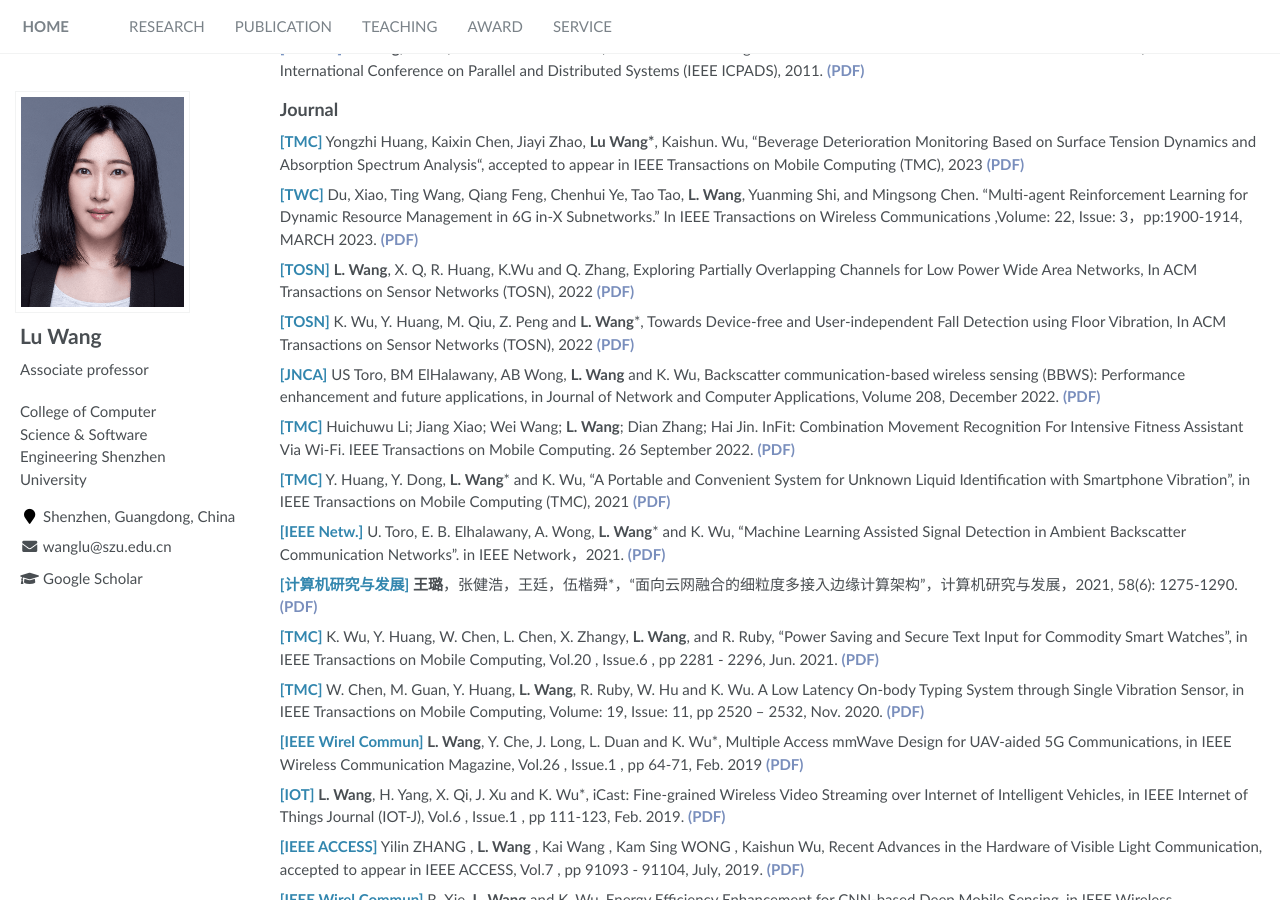
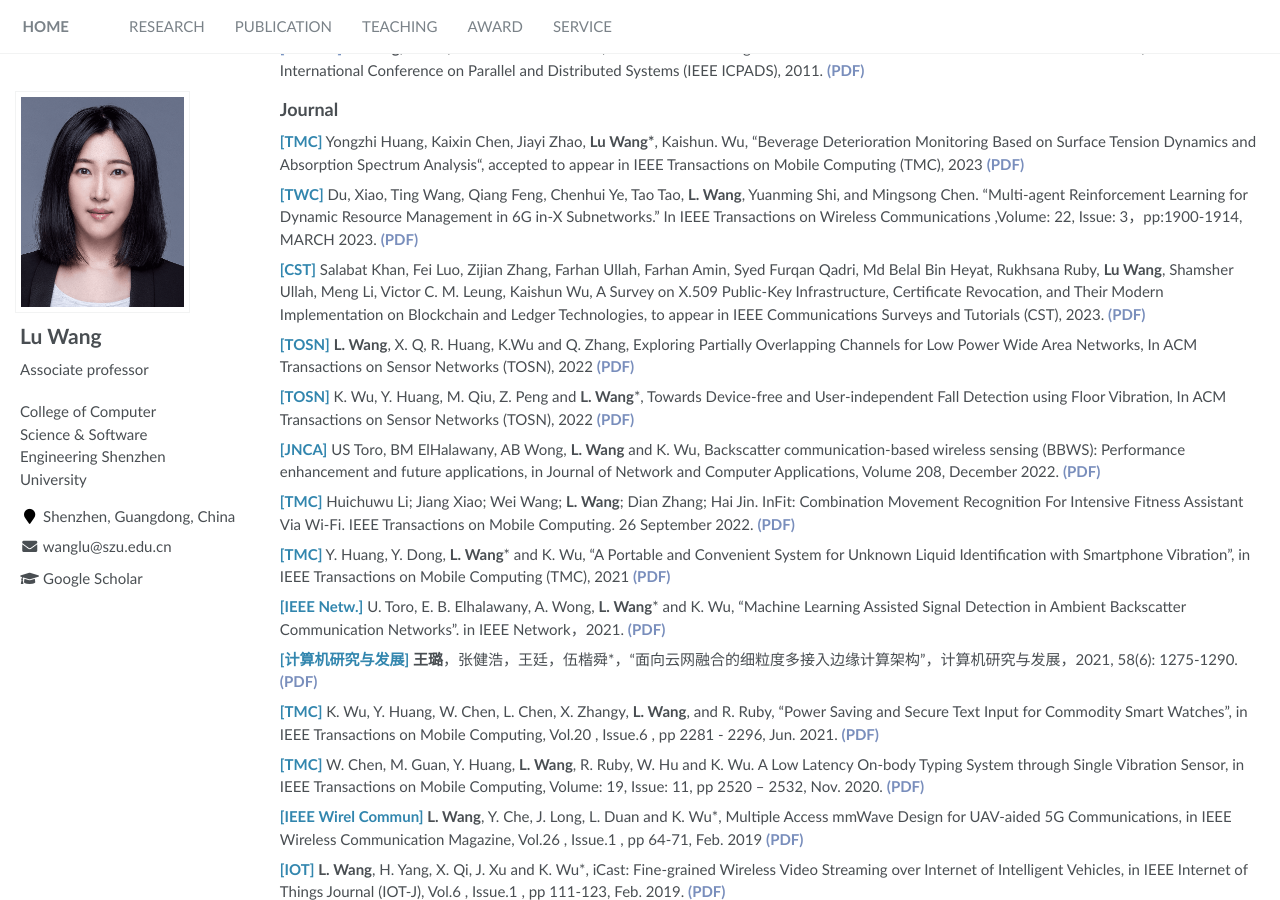
Before and after one commit to luwang-szu/luwang-szu.github.io, a Jekyll site: the page built from _pages/about.md, in a window 1280 px wide and 900 px high, scrolled down 3009 px. Built offline with Jekyll 4.4.1, drawn with Linux system fonts in a browser that asks for light colours.

Commit message:
Update about.md

```diff
--- a/_pages/about.md
+++ b/_pages/about.md
@@ -127,6 +127,8 @@
 <strong> <font color="#3286AE">[TMC]</font></strong> Yongzhi Huang, Kaixin Chen, Jiayi Zhao, **Lu Wang\***, Kaishun. Wu, “Beverage Deterioration Monitoring Based on Surface Tension Dynamics and Absorption Spectrum Analysis“, accepted to appear in IEEE Transactions on Mobile Computing (TMC), 2023 [(PDF)](../paper/Beverage_Deterioration_Monitoring_Based_on_Surface_Tension_Dynamics_and_Absorption_Spectrum_Analysis.pdf)
 
 <strong> <font color="#3286AE">[TWC]</font></strong> Du, Xiao, Ting Wang, Qiang Feng, Chenhui Ye, Tao Tao, __L. Wang__, Yuanming Shi, and Mingsong Chen. "Multi-agent Reinforcement Learning for Dynamic Resource Management in 6G in-X Subnetworks." In IEEE Transactions on Wireless Communications ,Volume: 22, Issue: 3，pp:1900-1914, MARCH 2023. [(PDF)](../paper/Multi-Agent_Reinforcement_Learning_for_Dynamic_Resource_Management_in_6G_in-X_Subnetworks.pdf)
+
+<strong> <font color="#3286AE">[CST]</font></strong> Salabat Khan, Fei Luo, Zijian Zhang, Farhan Ullah, Farhan Amin, Syed Furqan Qadri, Md Belal Bin Heyat, Rukhsana Ruby, **Lu Wang**, Shamsher Ullah, Meng Li, Victor C. M. Leung, Kaishun Wu, A Survey on X.509 Public-Key Infrastructure, Certificate Revocation, and Their Modern Implementation on Blockchain and Ledger Technologies, to appear in IEEE Communications Surveys and Tutorials (CST), 2023. [(PDF)](../paper/A_Survey_on_X.509_Public-Key_Infrastructure_Certificate_Revocation_and_Their_Modern_Implementation_on_Blockchain_and_Ledger_Technologies.pdf)
 
 <strong> <font color="#3286AE">[TOSN]</font></strong> __L. Wang__, X. Q, R. Huang, K.Wu and Q. Zhang, Exploring Partially Overlapping Channels for Low Power Wide Area Networks, In ACM Transactions on Sensor Networks (TOSN), 2022 [(PDF)](../paper/Exploring Partially Overlapping Channels for Low-power Wide Area Networks.pdf)
 
```
